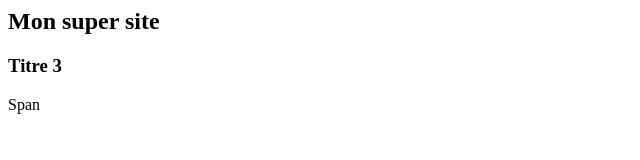
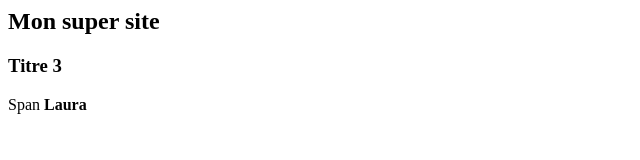
Before and after one commit to Lauracamusl/gitproject.github.io, a plain HTML site: page index.html in a window 1280 px wide. Shown: the full height of the page, 0-640 px from the left. Drawn offline with Linux system fonts and the light colour scheme.

Commit message:
add strong

```diff
--- a/index.html
+++ b/index.html
@@ -1,3 +1,4 @@
 <h2>Mon super site</h2>
 <h3>Titre 3</h3>
 <span>Span</span>
+<strong>Laura</strong>
```
